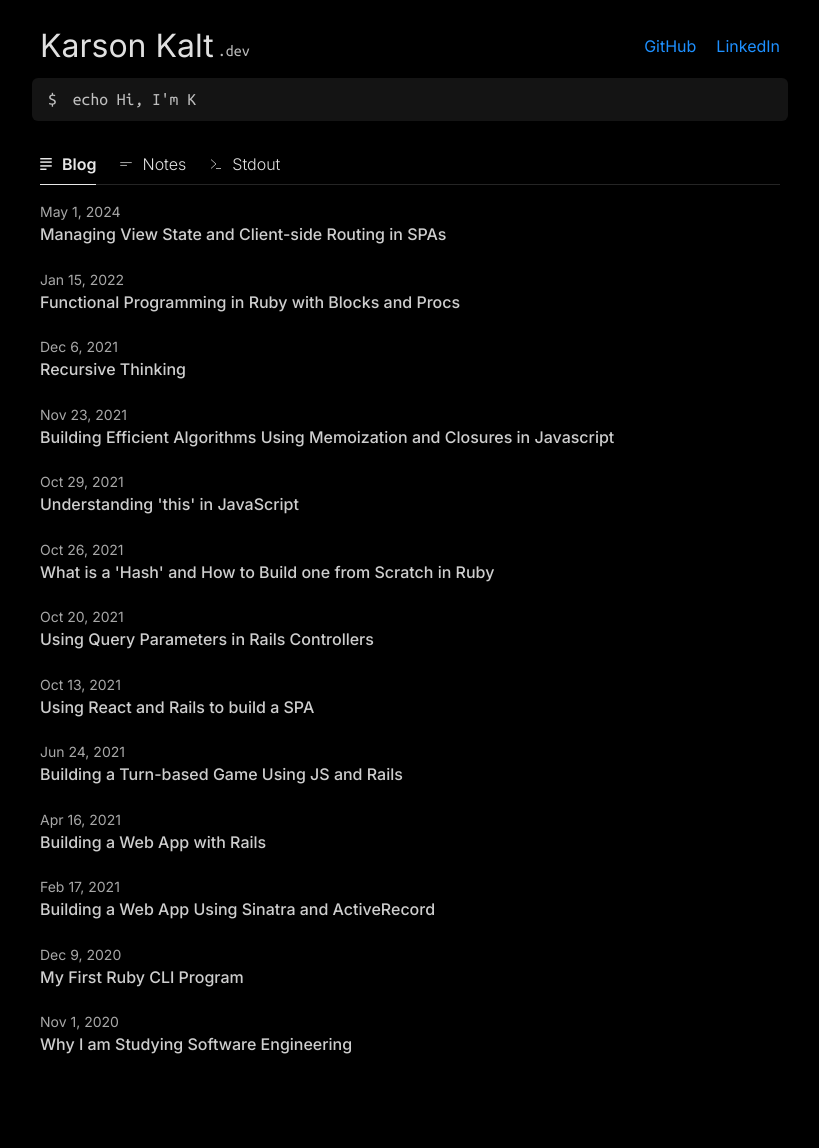
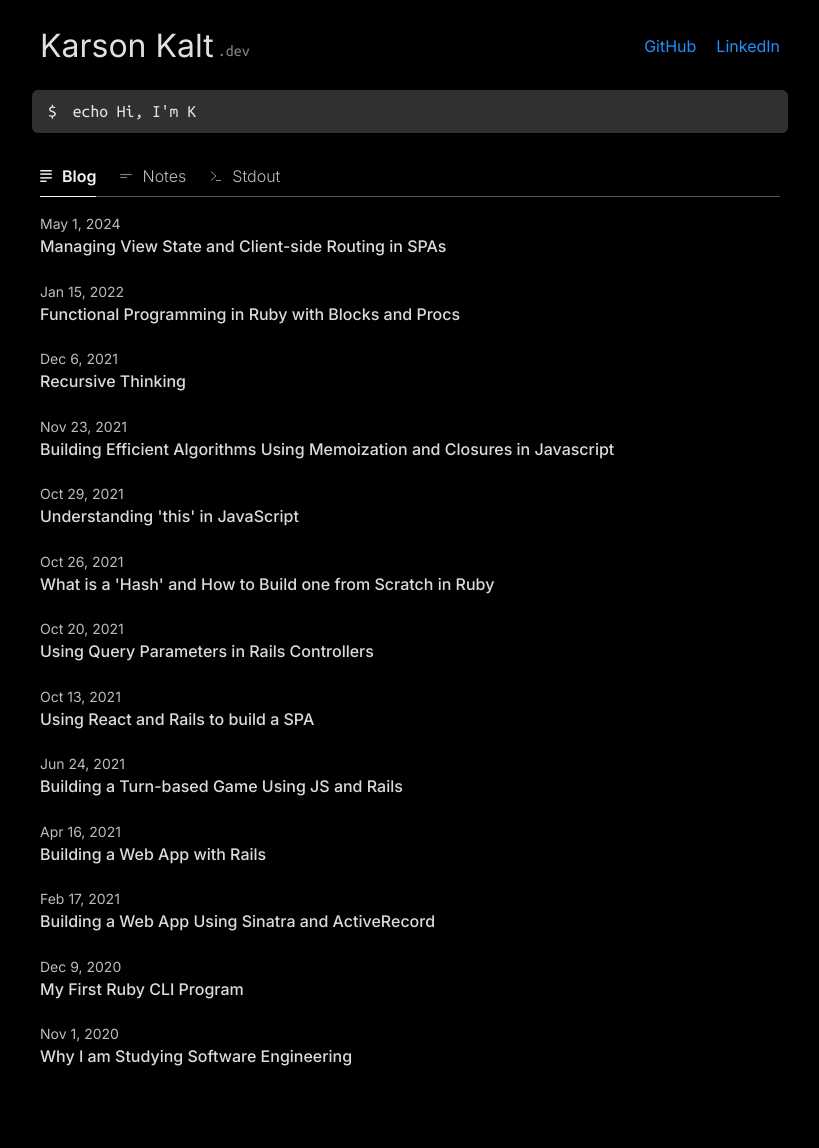
Before and after one commit to karsonkalt/karsonkalt.github.io, a Jekyll site: the page built from index.markdown, in a window 1280 px wide. Shown: the whole page, without its empty margins (230-1049 px from the left). Built offline with Jekyll 4.4.1, drawn with Linux system fonts in a browser that asks for light colours.

Commit message:
fix colors

```diff
--- a/_sass/custom-styles.scss
+++ b/_sass/custom-styles.scss
@@ -16,24 +16,26 @@
   caret-color: transparent;
   border-bottom: 1px solid transparent;
   font-size: 1.1em;
-  color: rgb(192, 192, 192);
-  background-color: #35353561;
+  background-color: #ffffff30;
+  transition: transform 250ms;
 
   &:hover {
-    background-color: #393939c0;
+    background-color: #ffffff35;
+    transform: scale(1.02);
   }
+
   &:focus-within {
     border-bottom-left-radius: 0;
     border-bottom-right-radius: 0;
-    background-color: #333333;
-    border-bottom: 1px solid #e8e8e8;
+    background-color: #ffffff40;
+    border-bottom: 1px solid #ffffff60;
 
     & .cursor {
       display: inline;
     }
 
     & .input-mirror {
-      color: rgb(237, 237, 237);
+      color: #ffffff;
     }
   }
 
@@ -43,12 +45,17 @@
     margin-left: -14px;
     margin-right: -14px;
     border-radius: 0;
+    transition: none;
+    &:hover {
+      transform: none;
+    }
   }
 }
 
 .system-prompt {
   margin-right: 16px;
   user-select: none;
+  color: #ffffffdd;
 }
 
 .input-container {
@@ -63,7 +70,7 @@
 
 .input-mirror {
   white-space: pre;
-  color: rgb(191, 191, 191);
+  color: #ffffffdd;
 }
 
 .cursor {
@@ -121,7 +128,7 @@
     border-radius: 6px;
 
     & .stdout-command {
-      color: #8a8a8a; /* Bright green for commands */
+      color: #ffffffb3;
       font-size: 0.9em;
     }
 
@@ -138,16 +145,16 @@
     }
 
     & .stdout-output {
-      color: #b1b1b1; /* Light grey for output */
+      color: #ffffffdb;
       margin-top: 4px;
     }
 
     &:hover {
-      background-color: #49494943;
+      background-color: #ffffff23;
     }
 
     &:hover .stdout-output {
-      color: #e5e5e5;
+      color: #ffffff;
     }
   }
 }
@@ -162,7 +169,7 @@
   display: flex;
   justify-content: space-between;
   align-items: center;
-  padding-bottom: 24px;
+  padding-bottom: 36px;
 
   .title-container {
     display: flex;
@@ -177,7 +184,7 @@
   }
 
   .domain {
-    color: #b9b9b9;
+    color: #ffffff85;
     line-height: 1.3;
     font-family: "Ubuntu Mono";
   }
@@ -215,7 +222,7 @@
   margin: 0;
   list-style: none;
   margin-bottom: 16px;
-  border-bottom: 1px solid #7878784f;
+  border-bottom: 1px solid #ffffff51;
 }
 
 @keyframes fadeInRight {
@@ -241,9 +248,10 @@
   gap: 10px;
   align-items: center;
   transform: translateY(1px);
+  color: #ffffffbd;
 
   &:hover {
-    color: #c6c6c6;
+    color: #ffffffe3;
   }
 
   &[hidden] {
@@ -258,8 +266,8 @@
     font-weight: 600;
     // text-decoration: underline;
     // background-color: #e8e8e837;
-    color: #e8e8e8;
-    border-color: #e8e8e8;
+    color: #fffffff2;
+    border-color: #fffffff2;
 
     & svg {
       stroke-width: 3px;
@@ -321,7 +329,7 @@
   font-weight: 400;
   width: 100px;
   flex-shrink: 0;
-  color: #a8a8a8;
+  color: #ffffffbd;
   @media (max-width: 800px) {
     font-size: 12px;
     width: 80px;
@@ -340,7 +348,7 @@
   align-items: center;
   display: flex;
   gap: 4px;
-  color: #a8a8a8;
+  color: #ffffffbd;
   & * {
     border-radius: 0;
   }
@@ -349,7 +357,7 @@
 .link-item {
   padding-left: 0;
   width: 100%;
-  color: #cecece !important;
+  color: #ffffffdb !important;
   font-size: $small-font-size;
   display: flex;
   justify-content: space-between;
@@ -369,7 +377,7 @@
   &:hover {
     color: #ffffff !important;
     text-decoration: none;
-    background-color: #3f3f3f69;
+    background-color: #ffffff17;
   }
 
   &::after {
```
Also changed, not shown: assets/ts/terminal/autoTypeOptions.ts (+4 -3 lines), assets/js/terminal.js.
